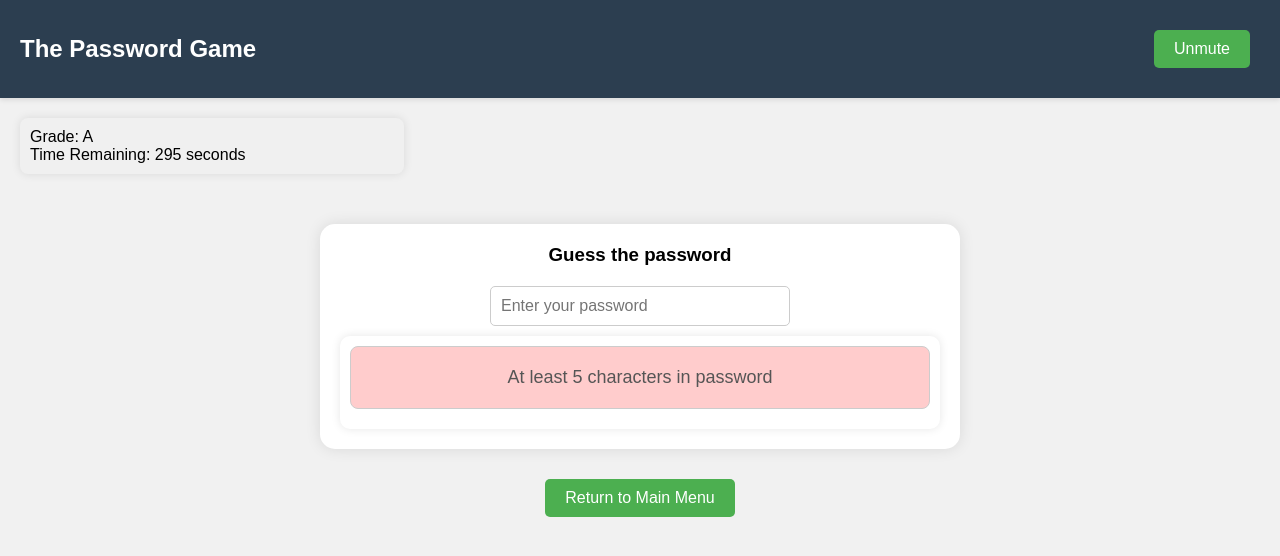
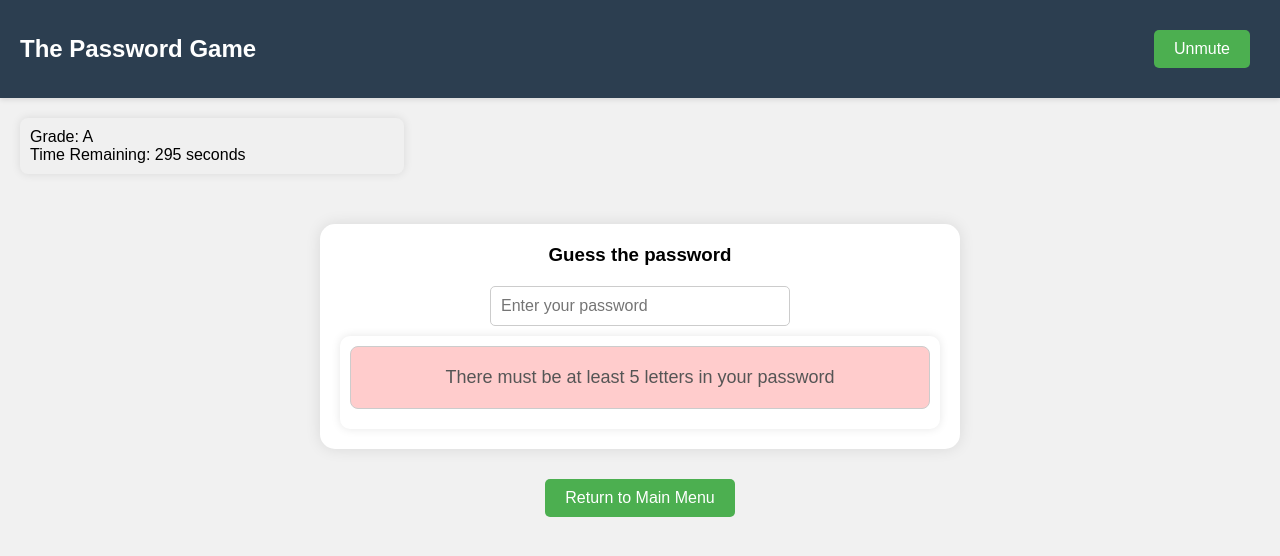
Before and after one commit to RaphaelFong/TeamMatchaTea, a React (Create React App) app: page /play in a window 1280 px wide. Shown: the top 556 px of the page. Built offline with nearby package versions, Linux system fonts and the light colour scheme.

Commit message:
Added stuff
-new rules

```diff
--- /dev/null
+++ b/src/components/Company.js
@@ -0,0 +1,27 @@
+import { getRandom } from "./getRandom";
+
+export const companyArray = [
+    {
+        link: 'https://2.bp.blogspot.com/-_qkjcEMYV4A/WWtsZGD6FGI/AAAAAAAAA-0/7uAGA4Orq1smYFbRH_-439LtjNHBkVcgACLcBGAs/s1600/cover.png' ,
+        com: 'ninjavan'
+
+    },
+    {
+        link: 'https://logos-world.net/wp-content/uploads/2020/11/Razer-Emblem.jpg',
+        com: 'razer'
+
+    },
+    {
+        link: 'https://yt3.googleusercontent.com/ytc/AIf8zZQxCtz6emLb5nUpKs-3TNmIRHGjxNUN_EXE6Amq=s900-c-k-c0x00ffffff-no-rj',
+        com: 'osim'
+
+    },
+    {
+        link: 'https://1000logos.net/wp-content/uploads/2020/04/DBS-Logo-1968-500x306.jpg',
+        com: 'dbs'
+
+    }
+
+];
+
+export const randomCompany = getRandom(companyArray);
--- a/src/components/Guess.js
+++ b/src/components/Guess.js
@@ -37,7 +37,20 @@ const PasswordGame = () => {
         setPassword('');
       }, 2000);
     }
+
   }, [password, ruleId]);
+
+  useEffect(() => {
+    const timeoutId = setTimeout(() => {
+      // Clear the emoji from the password after the specified delay
+      setPassword((prevPassword) => prevPassword.replace('🍦', ''));
+    }, 10000);
+
+    // Cleanup the timeout to avoid memory leaks
+    return () => clearTimeout(timeoutId);
+  }, [password, 10000, '🍦']);
+
+
 
   const handleReturnToMainMenu = () => {
     navigate('/');
--- /dev/null
+++ b/src/components/History.js
@@ -0,0 +1,18 @@
+import { getRandom } from "./getRandom";
+
+export const historyArray = [
+    {
+        qn: "Singapore's declaration of independence",
+        ans: '1965'
+    },
+    {
+        qn: "Singapore's 50th birthday",
+        ans: '2015'
+    },
+    {
+        qn: "Opening of Singapore Changi Airport",
+        ans: '1981'
+    }
+];
+
+export const randomHistory = getRandom(historyArray);
--- a/src/components/Location.js
+++ b/src/components/Location.js
@@ -1,7 +1,9 @@
+import { getRandom } from "./getRandom";
+
 const locationsArray = [
     {
-        link: "https://img.emg-services.net/institutes/institute40830/nus-banner-1.png ",
-        place: 'nus'
+        link: "https://a.cdn-hotels.com/gdcs/production38/d1169/a9c2bb3e-9a16-49ce-820e-dbe3b0e6f0a1.jpg ",
+        place: 'sunteccity'
 
     },
     {
@@ -18,13 +20,14 @@ const locationsArray = [
         link:  "https://i.pinimg.com/originals/39/c0/33/39c03391faf990d01af951d1baa24e19.jpg",
         place: 'chinatown'
 
+    },
+    {
+        link: "https://cf.bstatic.com/xdata/images/hotel/max1024x768/297611078.jpg?k=e26cc333800386469e170cfec12cc5cc261812df76497422688608b41d30f7f3&o=&hp=1",
+        place: 'marinabaysands'
     }
 
 ];
 
-export const getRandomLocation = (locationArray) => {
-    const randomIndex = Math.floor(Math.random() * locationArray.length);
-    return locationArray[randomIndex];
-  };
 
-export const randomLocation = getRandomLocation(locationsArray);
+
+export const randomLocation = getRandom(locationsArray);
--- /dev/null
+++ b/src/components/MRT.js
@@ -0,0 +1,50 @@
+import { getRandom } from "./getRandom";
+
+const mrtArray = [
+    {
+        station: 'admiralty',
+        code: 'NS10'
+    },
+    {
+        station: 'simei' ,
+        code: 'EW3'
+    },
+    {
+        station: 'bishan',
+        code: 'NS17'
+    },
+    {
+        station: 'rochor',
+        code: 'DT13'
+    },
+    {
+        station: 'dakota',
+        code: 'CC8'
+    },
+    {
+        station: 'harbourfront',
+        code: 'NE1'
+    },
+    {
+        station: 'clementi',
+        code: 'EW23'
+    },
+    {
+        station: 'stevens',
+        code: 'TE11'
+    },
+    {
+        station: 'expo',
+        code: 'CG1'
+    },
+    {
+        station: 'serangoon',
+        code: 'NE12'
+    },
+    {
+        station: 'redhill',
+        code: 'EW18'
+    },
+];
+
+export const randomMRT = getRandom(mrtArray);
--- a/src/components/Quiz.js
+++ b/src/components/Quiz.js
@@ -1,16 +1,27 @@
+import { getRandom } from "./getRandom";
+
 export const quizArray = [
 
     {
-        quiz: "What is the name of one of the sponsers for Hack n Roll 2024?",
-        ans: ['tiktok', 'stengineering', 'optiver', 'mastercard', 'ahrefs' ]
+        quiz: "What is the name of one of the GOLD sponsers for Hack n Roll 2024?",
+        ans: ['tiktok', 'stengineering',  'mastercard', 'ahrefs' , 'singtel']
     },
+    {
+        quiz: "What is the name of the PLATINUM sponser for Hack n Roll 2024?",
+        ans: ['optiver']
+    },
+    {
+        quiz: "What is the name of one of the SILVER sponsers for Hack n Roll 2024?",
+        ans: ['marshallwace', 'citadel', 'govtech', 'dso', 'janestreet', 'foodpanda']
+    },
+    {
+        quiz: "What is the name of one of the BRONZE sponsers for Hack n Roll 2024?",
+        ans: ['stripe','palantir']
+    },
+
 
 
 ];
 
-export const getRandomQuiz = (locationArray) => {
-    const randomIndex = Math.floor(Math.random() * locationArray.length);
-    return locationArray[randomIndex];
-  };
 
-export const randomQuiz = getRandomQuiz(quizArray);
+export const randomQuiz = getRandom(quizArray);
--- a/src/components/Rules.js
+++ b/src/components/Rules.js
@@ -1,37 +1,47 @@
 import * as shuffle from './Shuffle.js'
 import * as location from './Location.js'
 import * as quiz from './Quiz.js'
+import * as company from './Company.js'
+import * as mrt from './MRT.js'
+import * as history from './History.js'
+import * as name from './name.js'
+import { uppercase } from './uppercase.js'
 
 
 export const allRules = [
     {
+      //length 5
       id: 1,
       check: (pw) => pw.length >= 5,
-      message: 'At least 5 characters in password'
+      message: 'There must be at least 5 letters in your password'
     },
     {
+      //digit
       id: 2,
       check: (pw) => /\d/.test(pw),
       message: 'There must be a digit in your password'
     },
     {
+      //caps
       id: 3,
       check: (pw) => /[A-Z]/.test(pw),
-      message: 'There must be CAPITALISED in your password'
+      message: 'Your password must be CAPITALISED'
     },
     {
+      //month
       id: 4,
       check: (pw) => {
         const months = ['january', 'feburary', 'march', 'april', 'may', 'june', 'july', 'august', 'september', 'october', 'november', 'december'];
         for (const month of months) {
-          if (pw.includes(month)) {
+          if (pw.includes(month) || pw.includes(uppercase(month))) {
             return true;
           }
         }
       },
-      message: 'Your password must include a month of the year (in lowercases)'
+      message: 'Your password must include a month of the year'
     },
     {
+      //curr year
       id: 5,
       check: (pw) => {
         const currYear = new Date().getFullYear();
@@ -41,35 +51,91 @@ export const allRules = [
       message: 'Your password must include the current year'
     },
     {
+      //quiz
       id: 6,
       check: (pw) => {
         for (const answers of quiz.randomQuiz.ans) {
-          if (pw.includes(answers)) {
+          if (pw.includes(answers) || (pw.includes(uppercase(answers)))) {
             return true;
           }
         }
       },
-      message: `Quiz Time! Include the answer (without space or lowercase) to the following quiz in your password: ${quiz.randomQuiz.quiz}`
+      message: `Include the answer (without spacing) to the following question in your password: ${quiz.randomQuiz.quiz}`
     },
     {
+      //location present
       id: 7,
-      check: (pw) => pw.includes(location.randomLocation.place),
-      message: <div> <p>This location must be in your password (no spacing and in lowercase)</p> <img class="img" src= {location.randomLocation.link} alt="Random"></img></div>
+      check: (pw) => {if (pw.includes(location.randomLocation.place) || pw.includes(uppercase(location.randomLocation.place))) {
+        return true;
+      }},
+      message: <div> <p>This location in Singapore must be in your password (without spacing)</p> <img class="img" src= {location.randomLocation.link} alt="Random"></img></div>
 
     },
     {
+      //shuffle word
       id: 8,
       check: (pw) => pw.includes(shuffle.requiredWord),
       message: `Decipher and include this famous Singapore slang in your password: ${shuffle.shuffledWord}`
     },
     {
+      //eating emoji
       id: 9,
+      check: (pw) => pw.includes('🍦'),
+      message: 'Snack Time! Your password is hungry for 🍦. But be warn, it eats one every 10 seconds'
+    },
+    {
+      //random singapore company
+      id: 10,
+      check: (pw) => {if (pw.includes(company.randomCompany.com) || pw.includes(uppercase(company.randomCompany.com))) {
+        return true;
+      }},
+      message: <div> <p>Your password must include this Singaporean company(without spacing)</p> <img class="img" src= {company.randomCompany.link} alt="RandomCompany"></img></div>
+    },
+    {
+      //year of singapore event
+      id: 11,
+      check: (pw) => pw.includes(history.randomHistory.ans),
+      message: `Your password is feeling nostalgic, include the year that this event happened: ${history.randomHistory.qn}`
+
+
+    },
+    {
+      //even number
+      id: 12,
+      check: (pw) => {
+        const digitSum =  pw.split('').filter(char => /\d/.test(char)).reduce((sum, digit) => sum + parseInt(digit, 10), 0);
+        return digitSum % 2 === 0;
+      },
+      message: 'The sum of the digits in your password must be even'
+
+    },
+    {
+      //random mrt station
+      id: 13,
+      check:(pw) => {if (pw.includes(mrt.randomMRT.station) || pw.includes(uppercase(mrt.randomMRT.station))) {
+        return true;
+      }},
+      message: `🚉 Your password wants to visit the MRT station with the station code ${mrt.randomMRT.code}`
+
+    },
+    {
+      //current password length
+      id: 14,
       check: (pw) => {
         if (pw.includes(`${pw.length}`)) {
           return true;
         }
       },
       message: 'Your password must include the length of your password'
+    },
+    {
+      //random sg celeb
+      id: 15,
+      check: (pw) => {if (pw.includes(name.randomName.ans) || pw.includes(uppercase(name.randomName.ans))) {
+        return true;
+      }},
+      message: <div> <p>Your password wants to know: Who is this Singaporean? (without spacing)</p> <img class="img" src= {name.randomName.link} alt="RandomName"></img></div>
     }
 
+
   ];
--- a/src/components/Shuffle.js
+++ b/src/components/Shuffle.js
@@ -1,9 +1,12 @@
+import { getRandom } from "./getRandom";
+
+
 export const shuffleWord = (str) => {
   const originalArray = str.split('');
   let shuffledArray;
 
   do {
-    // Use the Fisher-Yates shuffle algorithm
+
     shuffledArray = originalArray.slice();
     for (let i = shuffledArray.length - 1; i > 0; i--) {
       const j = Math.floor(Math.random() * (i + 1));
@@ -14,11 +17,8 @@ export const shuffleWord = (str) => {
   return shuffledArray.join('');
 };
 
-export const getRandomWord = (wordsArray) => {
-    const randomIndex = Math.floor(Math.random() * wordsArray.length);
-    return wordsArray[randomIndex];
-  };
-export const shuffledWordBank = ['kiasu', 'siao', 'jialat', 'taiji'];
-export const requiredWord = getRandomWord(shuffledWordBank);
+
+export const shuffledWordBank = ['kiasu', 'siao', 'jialat', 'taiji', 'chope'];
+export const requiredWord = getRandom(shuffledWordBank);
 
 export const shuffledWord = shuffleWord(requiredWord);
--- /dev/null
+++ b/src/components/getRandom.js
@@ -0,0 +1,4 @@
+export const getRandom = (randomArray) => {
+    const randomIndex = Math.floor(Math.random() * randomArray.length);
+    return randomArray[randomIndex];
+  };
--- /dev/null
+++ b/src/components/name.js
@@ -0,0 +1,15 @@
+import { getRandom } from "./getRandom";
+
+export const nameArray = [
+    {
+        link: 'https://static1.straitstimes.com.sg/s3fs-public/styles/large30x20/public/articles/2020/07/21/nz_jjlin_210739.jpg?VersionId=bLM9Zgs55QKX4O__Nz4ZXbPz.U6H0k8K',
+        ans: 'jjlin'
+    },
+    {
+        link: 'https://dwvyw8kf1avne.cloudfront.net/s3fs-public/articles/MCI_Photo_01.jpg',
+        ans: 'leehsienloong'
+    },
+
+];
+
+export const randomName = getRandom(nameArray);
--- /dev/null
+++ b/src/components/uppercase.js
@@ -0,0 +1 @@
+export const uppercase = (word) => word[0].toUpperCase() + word.slice(1);
```
